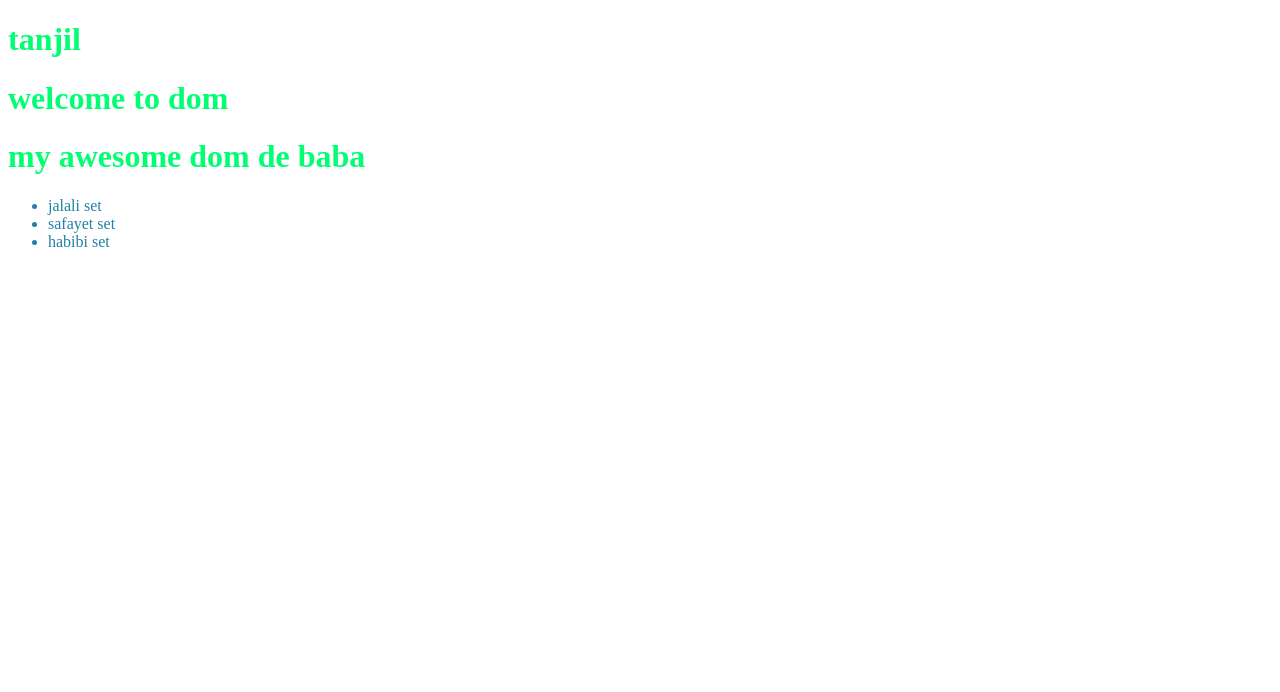
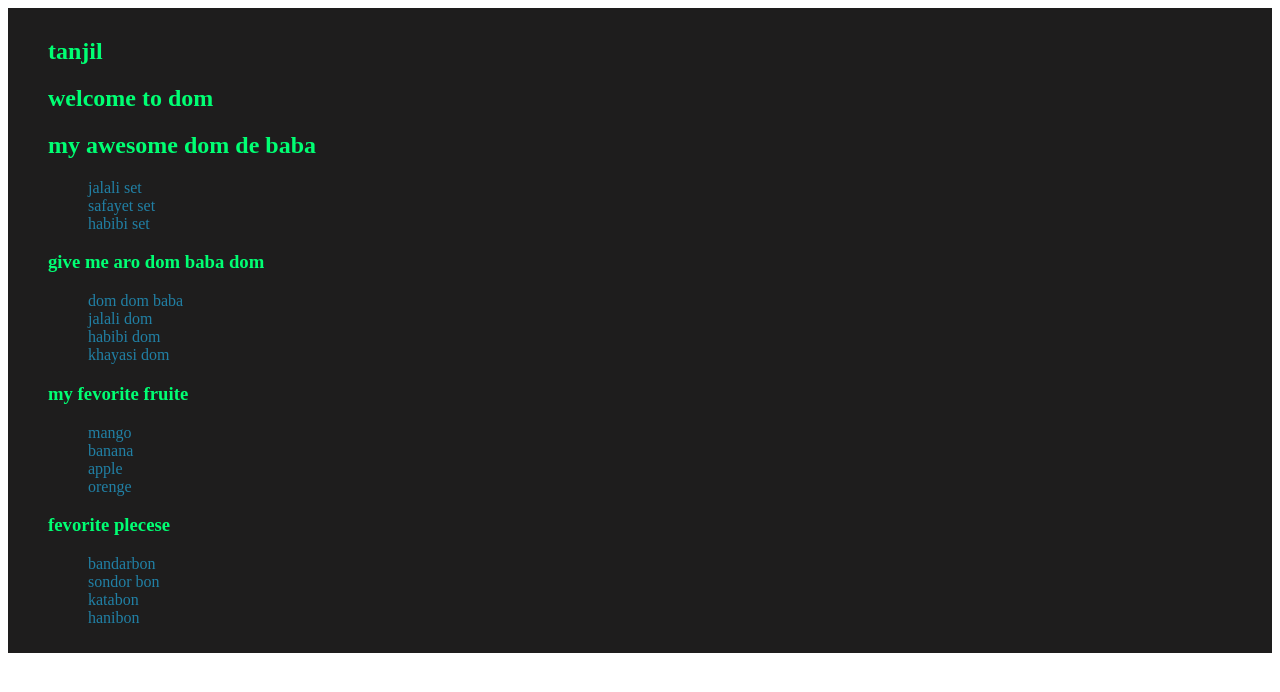
Before and after one commit to trmtanjil/milestone-5, a plain HTML site: page module-25-dome/index.html in a window 1280 px wide. Drawn offline with Linux system fonts and the light colour scheme.

Commit message:
id and class commit

```diff
--- a/module-25-dome/index.html
+++ b/module-25-dome/index.html
@@ -16,6 +16,7 @@
     </style>
 </head>
 <body>
+  <section class="main">
     <h1>tanjil</h1>
 
     <header>
@@ -28,7 +29,47 @@
             <li>safayet set </li>
             <li>habibi set</li>
         </ul>
+
     </main>
+
+
+    <section>
+        <h1 id="dombabaa">My dom de baba</h1>
+        <ul>
+            <li>dom dom baba</li>
+            <li>jalali dom</li>
+            <li>habibi dom</li>
+            <li>khayasi dom</li>
+        </ul>
+    </section>
+
+    <section>
+        <h1 id="fevorite-truite">my fevorite fruite</h1>
+        <ul>
+            <li class="fevoritefrt">mango</li>
+            <li class="fevoritefrt">banana</li>
+            <li class="fevoritefrt">apple</li>
+            <li class="fevoritefrt">orenge</li>
+        </ul>
+    </section>
+    <section>
+        <h1 id="fevorite-place">fevorite plecese</h1>
+        <ul>
+            <li>bandarbon</li>
+            <li>sondor bon</li>
+            <li>katabon</li>
+            <li>hanibon</li>
+        </ul>
+    </section>
+
+  </section>
+
+
+
+
+
+
+
 
     <script src="scriptjs/domelink.js"></script>
 </body>
--- a/module-25-dome/scriptjs/domelink.js
+++ b/module-25-dome/scriptjs/domelink.js
@@ -1,4 +1,3 @@
-
 
 let informations = document.getElementsByTagName('li');
 for(let information of informations){
@@ -9,5 +8,21 @@ for(let information of informations){
 
 let headdings = document.getElementsByTagName('h1');
 for(let headding of headdings ){
-    console.log(headding.innerHTML);
+    // console.log(headding.innerHTML);
 }
+//!       getElementByid
+let changeHeading = document.getElementById('dombabaa').innerHTML = 'give me aro dom baba dom';
+console.log(changeHeading);
+
+// console.log(document.getElementById('fevorite-place'));
+// console.log(document.getElementById('fevorite-place').innerText ='you my enjoble person');
+
+
+//!       getElementByClass
+
+let fruits = document.getElementsByClassName('fevoritefrt');
+// console.log(fruits);
+let fruitss = document.getElementsByClassName('fevoritefrt');           //!We can also get inner text.
+for(let fruit of fruitss){
+    console.log(fruit.innerHTML);
+}
--- a/module-25-dome/stylecss/style.css
+++ b/module-25-dome/stylecss/style.css
@@ -0,0 +1,10 @@
+*{
+    text-decoration: none;
+    list-style: none;
+}
+.main{
+    background: #1e1d1d;
+    padding: 10px 0px;
+    /* text-align: center; */
+    padding-left: 40px;
+}
```
